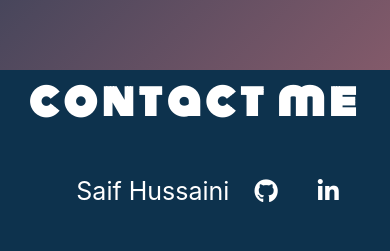
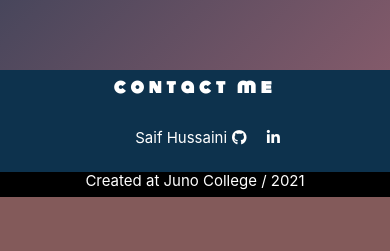
Before and after one commit to SSHMamba/saif-project-3, a React (Create React App) app: page / in a window 390 px wide. Shown: the part 924-1175 px from the top of the page. After the commit the page ends 1121 px from the top, so only its background shows below. Built offline with nearby package versions, Linux system fonts and the light colour scheme; no server answers.

Commit message:
footer fixes

```diff
--- a/src/App.css
+++ b/src/App.css
@@ -222,6 +222,7 @@ span {
 
 Footer {
   width: 100%;
+  height: 25px;
   font-size: 25px;
   color: white;
   text-align: center;
@@ -312,4 +313,21 @@ h1 {
 input[type=search]:focus {
    width: 75%;
 }
+
+Footer {
+  font-size: 15px;
 }
+
+Footer i {
+  font-size: 15px;
+}
+
+ul li {
+  padding: 10px;
+}
+
+.contact {
+  font-size: 1rem;
+}
+
+}
```
